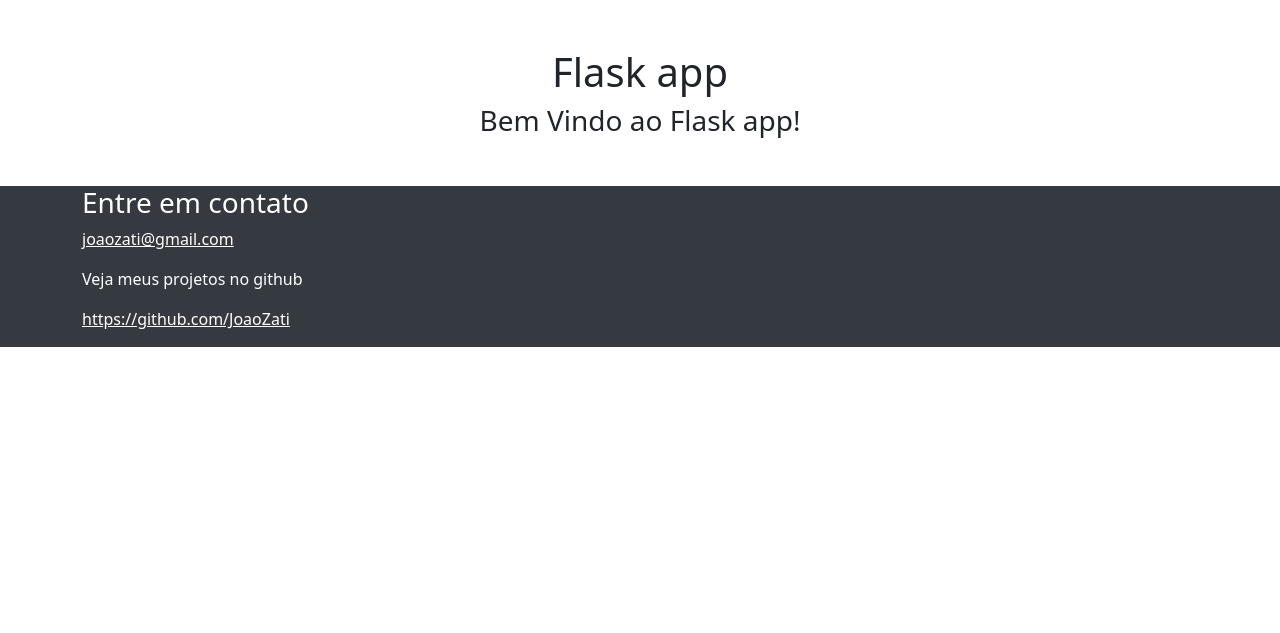
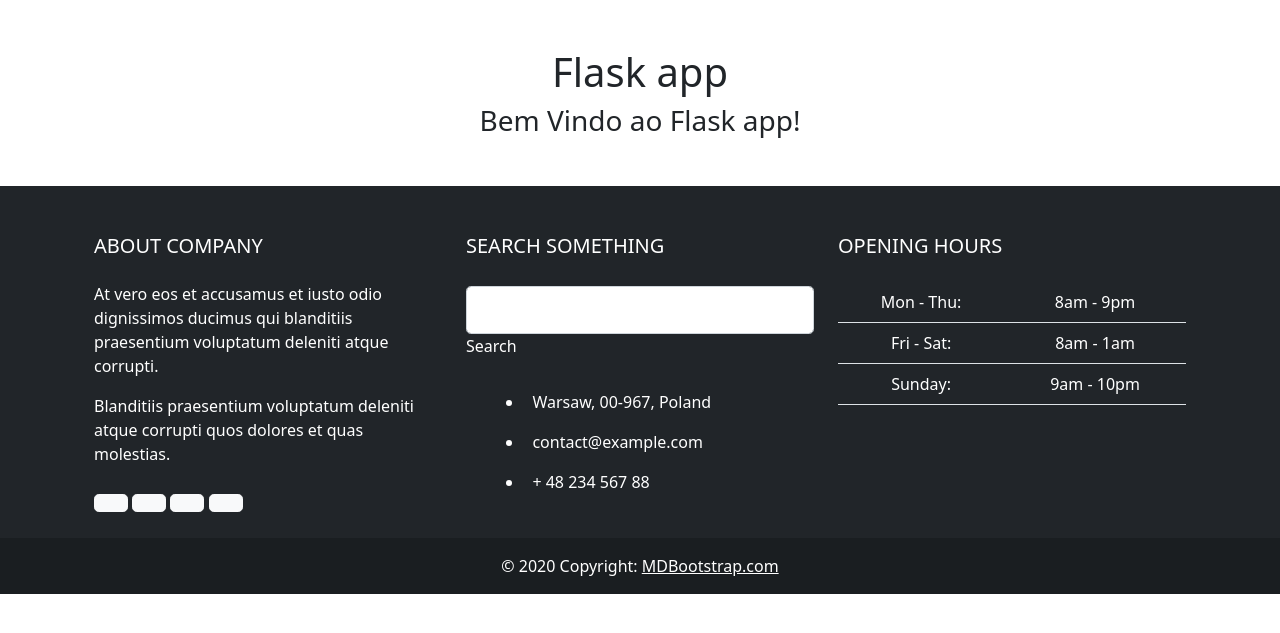
Before and after one commit to JoaoZati/flask_app, a Flask app: page / in a window 1280 px wide. Shown: the part 56-689 px from the top of the page. Run offline with Flask 2, Linux system fonts and the light colour scheme; some libraries are stand-ins or nearby versions.

Commit message:
Templates: - Footer mais profissional

```diff
--- a/flask_app/templates/footer.html
+++ b/flask_app/templates/footer.html
@@ -1,14 +1,91 @@
-<footer class="mt-5" style="background-color: #343a40">
-        <div class="container">
-            <div class="row">
-                <div class="col">
-                    <h3 class="text-white">Entre em contato</h3>
-                    <address>
-                        <a href="mailto:joaozati@gmail.com" class="text-white">joaozati@gmail.com</a>
-                        <p class="mt-3 text-white">Veja meus projetos no github</p>
-                        <a href="https://github.com/JoaoZati" class="text-white">https://github.com/JoaoZati</a>
-                    </address>
-                </div>
-            </div>
+
+<footer class="text-white text-center text-lg-start bg-dark my-5">
+    <!-- Grid container -->
+    <div class="container p-4">
+      <!--Grid row-->
+      <div class="row mt-4">
+        <!--Grid column-->
+        <div class="col-lg-4 col-md-12 mb-4 mb-md-0">
+          <h5 class="text-uppercase mb-4">About company</h5>
+
+          <p>
+            At vero eos et accusamus et iusto odio dignissimos ducimus qui blanditiis praesentium
+            voluptatum deleniti atque corrupti.
+          </p>
+
+          <p>
+            Blanditiis praesentium voluptatum deleniti atque corrupti quos dolores et quas
+            molestias.
+          </p>
+
+          <div class="mt-4">
+            <!-- Facebook -->
+            <a type="button" class="btn btn-floating btn-light btn-lg"><i class="fab fa-facebook-f"></i></a>
+            <!-- Dribbble -->
+            <a type="button" class="btn btn-floating btn-light btn-lg"><i class="fab fa-dribbble"></i></a>
+            <!-- Twitter -->
+            <a type="button" class="btn btn-floating btn-light btn-lg"><i class="fab fa-twitter"></i></a>
+            <!-- Google + -->
+            <a type="button" class="btn btn-floating btn-light btn-lg"><i class="fab fa-google-plus-g"></i></a>
+            <!-- Linkedin -->
+          </div>
         </div>
-    </footer>
+        <!--Grid column-->
+
+        <!--Grid column-->
+        <div class="col-lg-4 col-md-6 mb-4 mb-md-0">
+          <h5 class="text-uppercase mb-4 pb-1">Search something</h5>
+
+          <div class="form-outline form-white mb-4">
+            <input type="text" id="formControlLg" class="form-control form-control-lg" />
+            <label class="form-label" for="formControlLg">Search</label>
+          </div>
+
+          <ul class="fa-ul" style="margin-left: 1.65em;">
+            <li class="mb-3">
+              <span class="fa-li"><i class="fas fa-home"></i></span><span class="ms-2">Warsaw, 00-967, Poland</span>
+            </li>
+            <li class="mb-3">
+              <span class="fa-li"><i class="fas fa-envelope"></i></span><span class="ms-2">contact@example.com</span>
+            </li>
+            <li class="mb-3">
+              <span class="fa-li"><i class="fas fa-phone"></i></span><span class="ms-2">+ 48 234 567 88</span>
+            </li>
+          </ul>
+        </div>
+        <!--Grid column-->
+
+        <!--Grid column-->
+        <div class="col-lg-4 col-md-6 mb-4 mb-md-0">
+          <h5 class="text-uppercase mb-4">Opening hours</h5>
+
+          <table class="table text-center text-white">
+            <tbody class="fw-normal">
+              <tr>
+                <td>Mon - Thu:</td>
+                <td>8am - 9pm</td>
+              </tr>
+              <tr>
+                <td>Fri - Sat:</td>
+                <td>8am - 1am</td>
+              </tr>
+              <tr>
+                <td>Sunday:</td>
+                <td>9am - 10pm</td>
+              </tr>
+            </tbody>
+          </table>
+        </div>
+        <!--Grid column-->
+      </div>
+      <!--Grid row-->
+    </div>
+    <!-- Grid container -->
+
+    <!-- Copyright -->
+    <div class="text-center p-3" style="background-color: rgba(0, 0, 0, 0.2);">
+      © 2020 Copyright:
+      <a class="text-white" href="https://mdbootstrap.com/">MDBootstrap.com</a>
+    </div>
+    <!-- Copyright -->
+  </footer>
```
Also changed, not shown: flask_app/templates/footer_my.html (added, +14 -0 lines).
